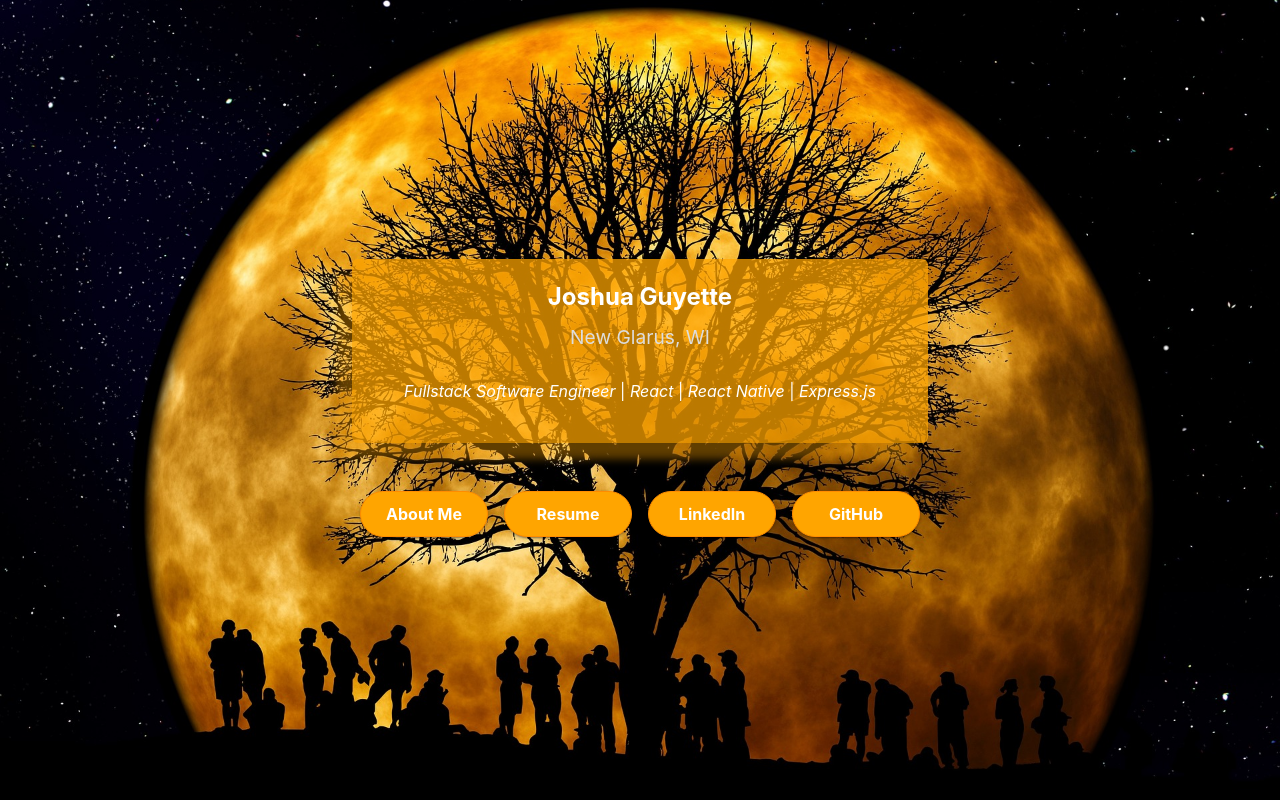
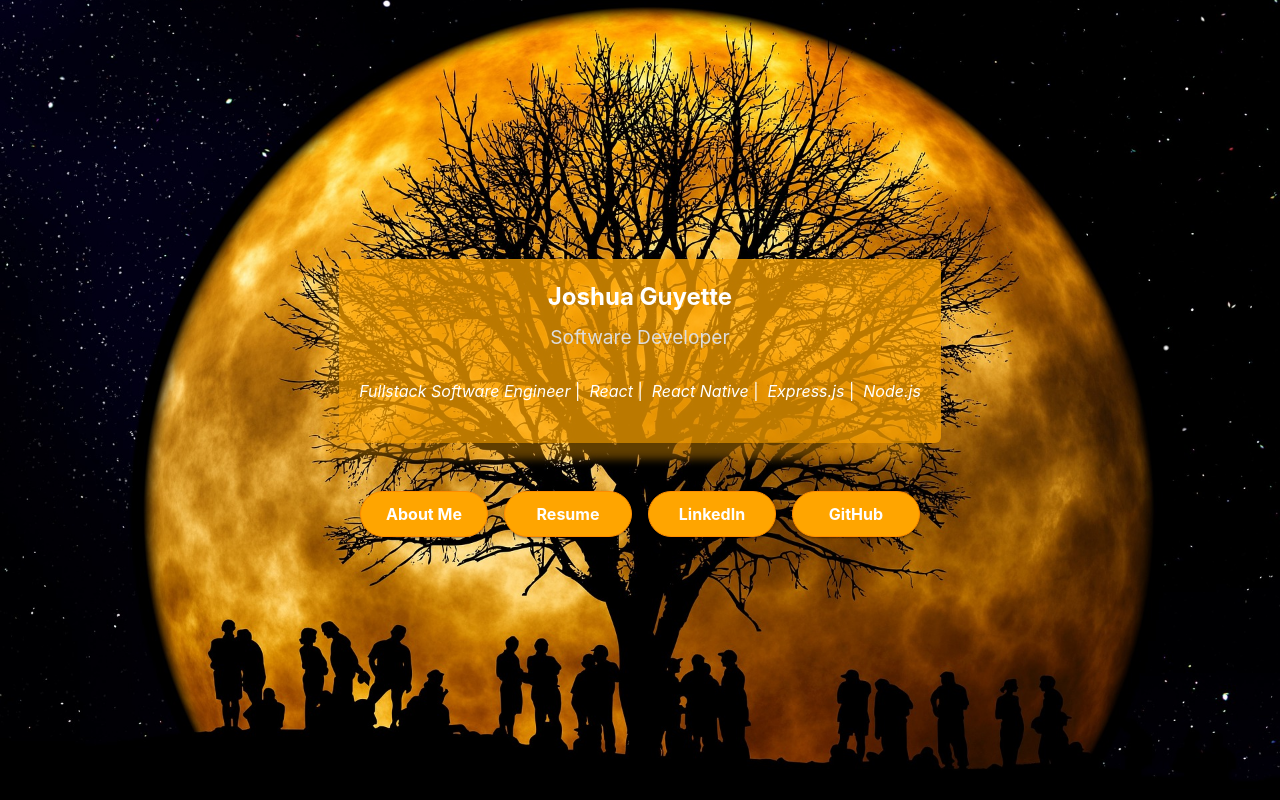
Before and after one commit to nightness/joshguyette.com, a React (Vite) app: page / in a window 1280 px wide. Built offline with nearby package versions, Linux system fonts and the light colour scheme.

Commit message:
made components more reusable and move PrimeReactProvider to main.tsx

```diff
--- a/src/App.tsx
+++ b/src/App.tsx
@@ -1,5 +1,4 @@
 import { useState } from "react";
-import { PrimeReactProvider } from "primereact/api";
 
 import IdentityPanel from "./components/IdentityPanel";
 import ActionMenu from "./components/ActionMenu";
@@ -11,29 +10,50 @@ function App() {
   const [visible, setVisible] = useState(false);
 
   return (
-    <PrimeReactProvider>
-      <IdentityPanel />
+    <div>
+      <IdentityPanel
+        title="Joshua Guyette"
+        subTitle="Software Developer"
+        roles={[
+          "Fullstack Software Engineer",
+          "React",
+          "React Native",
+          "Express.js",
+          "Node.js",
+        ]}
+      />
       <ActionMenu
-        onClickAboutMe={() => setVisible(true)}
-        onClickResume={() =>
+        actions={[
+          {
+            label: "About Me",
+            onClick: () => setVisible(true),
+          },
+          {
+            label: "Resume",
+            onClick: () =>
               window.open(
                 `${window.location.href}resume.pdf`,
                 "_blank",
                 "noopener=true,noreferrer=true"
-          )
-        }
-        onClickLinkedIn={() =>
+              ),
+          },
+          {
+            label: "LinkedIn",
+            onClick: () =>
               window.open(
                 "https://www.linkedin.com/in/joshua-guyette-854311113/",
                 "_blank"
-          )
-        }
-        onClickGitHub={() =>
-          window.open("https://github.com/nightness", "_blank")
-        }
+              ),
+          },
+          {
+            label: "GitHub",
+            onClick: () =>
+              window.open("https://github.com/nightness", "_blank"),
+          },
+        ]}
       />
       <AboutMeDialog visible={visible} onHide={() => setVisible(false)} />
-    </PrimeReactProvider>
+    </div>
   );
 }
 
--- a/src/components/ActionMenu.tsx
+++ b/src/components/ActionMenu.tsx
@@ -1,22 +1,21 @@
 import { Button } from "primereact/button";
 
-interface Props {
-  onClickAboutMe: () => void;
-  onClickResume: () => void;
-  onClickLinkedIn: () => void;
-  onClickGitHub: () => void;
+interface Action {
+  label: string;
+  onClick: () => void;
 }
 
-function ActionMenu({
-  onClickAboutMe,
-  onClickResume,
-  onClickLinkedIn,
-  onClickGitHub,
-}: Props) {
+interface Props {
+  actions: Action[];
+}
+
+function ActionMenu({ actions }: Props) {
   return (
     <>
+      {actions.map((action) => (
         <Button
-        label="About Me"
+          key={action.label}
+          label={action.label}
           className="p-button-raised p-button-rounded"
           style={{
             marginRight: "0.5rem",
@@ -26,47 +25,9 @@ function ActionMenu({
             backgroundColor: "orange",
             borderColor: "darkorange",
           }}
-        onClick={onClickAboutMe}
+          onClick={action.onClick}
         />
-      <Button
-        label="Resume"
-        className="p-button-raised p-button-rounded"
-        style={{
-          marginRight: "0.5rem",
-          marginLeft: "0.5rem",
-          marginBottom: "0.25rem",
-          width: "8rem",
-          backgroundColor: "orange",
-          borderColor: "darkorange",
-        }}
-        onClick={onClickResume}
-      />
-      <Button
-        label="LinkedIn"
-        className="p-button-raised p-button-rounded"
-        style={{
-          marginRight: "0.5rem",
-          marginLeft: "0.5rem",
-          marginBottom: "0.25rem",
-          width: "8rem",
-          backgroundColor: "orange",
-          borderColor: "darkorange",
-        }}
-        onClick={onClickLinkedIn}
-      />
-      <Button
-        label="GitHub"
-        className="p-button-raised p-button-rounded"
-        style={{
-          marginRight: "0.5rem",
-          marginLeft: "0.5rem",
-          marginBottom: "0.25rem",
-          backgroundColor: "orange",
-          borderColor: "darkorange",
-          width: "8rem",
-        }}
-        onClick={onClickGitHub}
-      />
+      ))}
     </>
   );
 }
--- a/src/components/IdentityPanel.tsx
+++ b/src/components/IdentityPanel.tsx
@@ -1,10 +1,16 @@
 import { Card } from "primereact/card";
 
-function IdentityPanel() {
+interface Props {
+  title: string;
+  subTitle: string;
+  roles: string[];
+}
+
+function IdentityPanel({ title, subTitle, roles }: Props) {
   return (
     <Card
-      title="Joshua Guyette"
-      subTitle="New Glarus, WI"
+      title={title}
+      subTitle={subTitle}
       style={{
         marginBottom: "3rem",
         color: "#FFFFFF",
@@ -12,8 +18,15 @@ function IdentityPanel() {
         boxShadow: "-1em 1em 0.5em #FFA50060",
       }}
     >
-      <i>Fullstack Software Engineer</i> | <i>React</i> | <i>React Native</i> |{" "}
-      <i>Express.js</i>
+      {roles.map((role, index) =>
+        index + 1 < roles.length ? (
+          <>
+            <i key={role}>{role}</i> | &nbsp;
+          </>
+        ) : (
+          <i key={role}>{role}</i>
+        )
+      )}
     </Card>
   );
 }
--- a/src/main.tsx
+++ b/src/main.tsx
@@ -1,5 +1,6 @@
 import React from "react";
 import ReactDOM from "react-dom/client";
+import { PrimeReactProvider } from "primereact/api";
 
 // PrimeReact
 import "primereact/resources/themes/lara-light-indigo/theme.css"; //theme
@@ -10,6 +11,8 @@ import App from "./App.tsx";
 import "./index.css";
 ReactDOM.createRoot(document.getElementById("root") as HTMLElement).render(
   <React.StrictMode>
-    <App />
+    <PrimeReactProvider>
+      <App />
+    </PrimeReactProvider>
   </React.StrictMode>
 );
```
Lines whose indentation alone changed are shown as unchanged.
